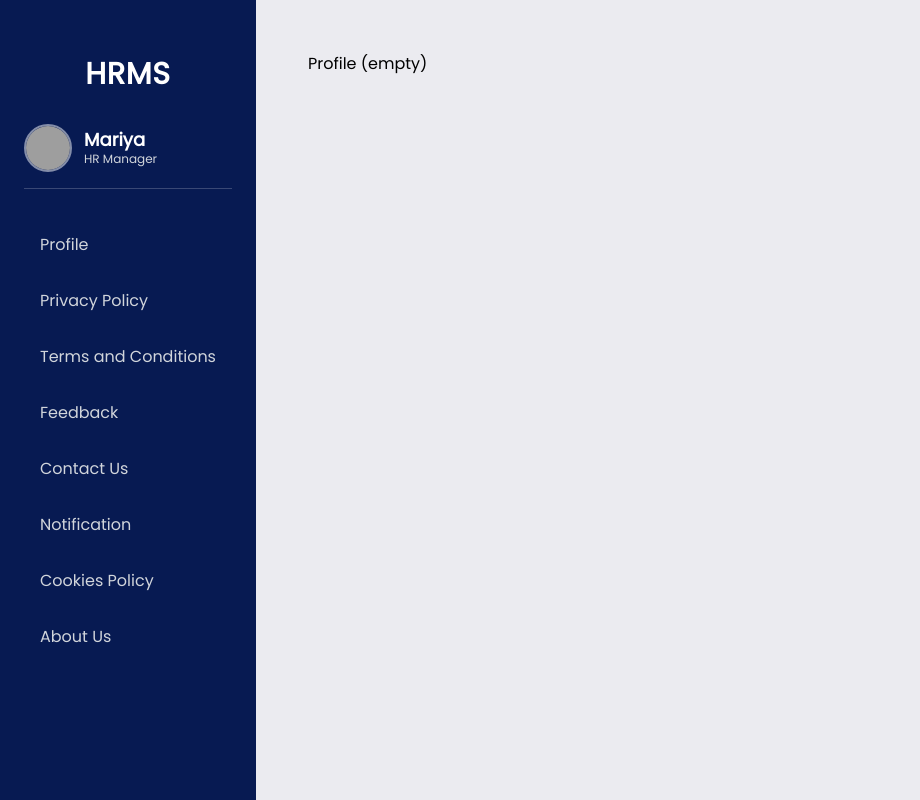
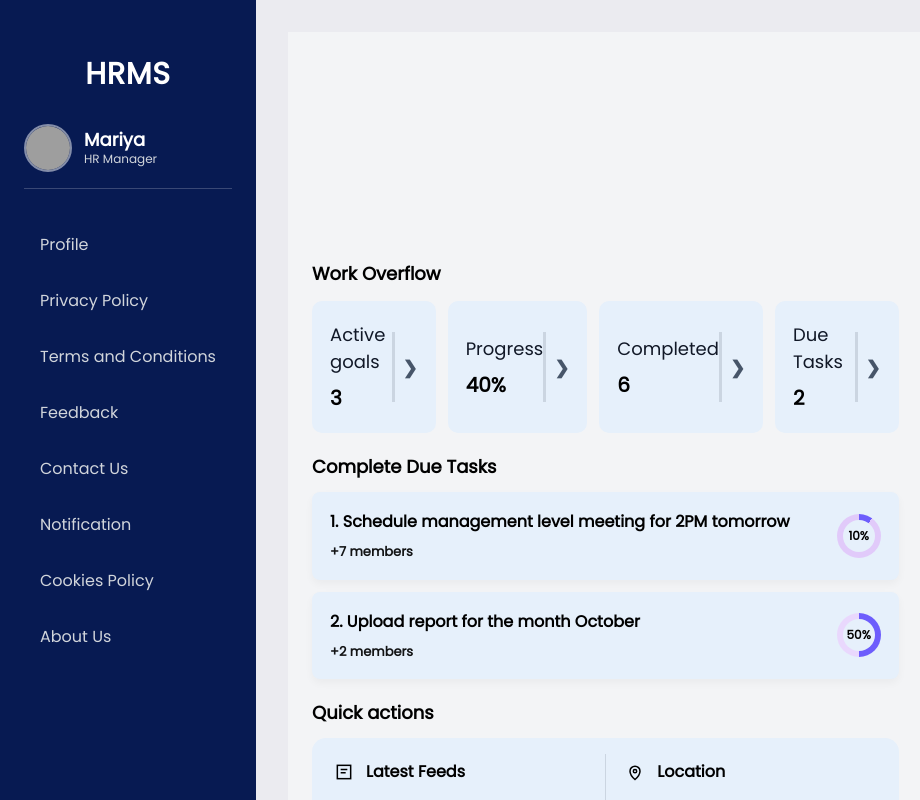
Before and after one commit to jogipradnya/HRMS-FigmaPages, a React (Create React App) app: page / in a window 1280 px wide. Shown: the whole page, without its empty margins (0-920 px from the left). Built offline with nearby package versions, Linux system fonts and the light colour scheme; grey boxes are pictures that could not be loaded.

Commit message:
profile sections

```diff
--- a/src/pages/Profile.js
+++ b/src/pages/Profile.js
@@ -1,3 +1,269 @@
 export default function Profile() {
-  return <div style={{ padding: 20 }}>Profile (empty)</div>;
+  return (
+    <div style={{ padding: '48px 24px 24px', background: '#f3f4f6', minHeight: '100vh' }}>
+      <div style={{ maxWidth: 1300, margin: '0 auto', display: 'grid', gridTemplateColumns: '2fr 1fr', gap: 32 }}>
+        {/* Main column */}
+        <div>
+          {/* Profile placeholder - leave space for existing sidebar/profile area */}
+
+
+         {/* Work Overflow */}
+<div style={{ marginTop: 180 }}>
+  <h3 style={{ margin: '8px 0 14px', fontSize: 18, fontWeight: 600 }}>
+    Work Overflow
+  </h3>
+
+  <div style={{ display: 'flex', gap: 12 }}>
+    {[
+      { label: 'Active goals', value: '3' },
+      { label: 'Progress', value: '40%' },
+      { label: 'Completed', value: '6' },
+      { label: 'Due Tasks', value: '2' }
+    ].map((item, index) => (
+      <div
+        key={index}
+        style={{
+          flex: 1,
+          background: '#e6f0fb',
+          padding: '20px 18px',
+          borderRadius: 10,
+          display: 'flex',
+          alignItems: 'center',
+          justifyContent: 'space-between'
+        }}
+      >
+        {/* Left Content */}
+        <div>
+          <div style={{ fontSize: 18, fontWeight: 500, color: '#111827' }}>
+            {item.label}
+          </div>
+          <div style={{ marginTop: 8, fontSize: 20, fontWeight: 700 }}>
+            {item.value}
+          </div>
+        </div>
+
+        {/* Divider + Arrow */}
+        <div style={{ display: 'flex', alignItems: 'center', gap: 8 }}>
+          <div
+            style={{
+              width: 3,
+              height: 70,
+              backgroundColor: '#cbd5e1'
+            }}
+          />
+          <div
+            style={{
+              fontSize: 18,
+              color: '#475569',
+              fontWeight: 600
+            }}
+          >
+            ❯
+          </div>
+        </div>
+      </div>
+    ))}
+  </div>
+</div>
+
+
+          {/* Complete Due Tasks */}
+          <div style={{ marginTop: 20 }}>
+            <h3 style={{ margin: '6px 0 12px', fontSize: 18, fontWeight: 600 }}>Complete Due Tasks</h3>
+
+            <div style={{ display: 'flex', flexDirection: 'column', gap: 12 }}>
+              <div style={{ background: '#e6f0fb', padding: 18, borderRadius: 8, boxShadow: '0 4px 8px rgba(2,6,23,0.04)', display: 'flex', justifyContent: 'space-between', alignItems: 'center' }}>
+                <div>
+                  <div style={{ fontSize: 16, fontWeight: 600 }}>1. Schedule management level meeting for 2PM tomorrow</div>
+                  <div style={{ marginTop: 8, color: '#121314ff', fontSize: 13, fontWeight: 900 }}>+7 members</div>
+                </div>
+                <div
+  style={{
+    width: 44,
+    height: 44,
+    borderRadius: '50%',
+    background: 'conic-gradient(#6d5dfc 10%, #e1cafaff 0)',
+    display: 'flex',
+    alignItems: 'center',
+    justifyContent: 'center'
+  }}
+>
+  <div
+    style={{
+      width: 32,
+      height: 32,
+      borderRadius: '50%',
+      background: '#e6f0fb',
+      display: 'flex',
+      alignItems: 'center',
+      justifyContent: 'center',
+      fontSize: 12,
+      fontWeight: 600
+    }}
+  >
+    10%
+  </div>
+</div>
+
+              </div>
+
+              <div style={{ background: '#e6f0fb', padding: 18, borderRadius: 8, boxShadow: '0 4px 8px rgba(2,6,23,0.04)', display: 'flex', justifyContent: 'space-between', alignItems: 'center' }}>
+                <div>
+                  <div style={{ fontSize: 16, fontWeight: 600 }}>2. Upload report for the month October</div>
+                  <div style={{ marginTop: 8, color: '#121314ff', fontSize: 13, fontWeight: 900}}>+2 members</div>
+                </div>
+                <div
+  style={{
+    width: 44,
+    height: 44,
+    borderRadius: '50%',
+    background: 'conic-gradient(#6d5dfc 50%, #e9d8fd 0)',
+    display: 'flex',
+    alignItems: 'center',
+    justifyContent: 'center'
+  }}
+>
+  <div
+    style={{
+      width: 32,
+      height: 32,
+      borderRadius: '50%',
+      background: '#e6f0fb',
+      display: 'flex',
+      alignItems: 'center',
+      justifyContent: 'center',
+      fontSize: 12,
+      fontWeight: 600
+    }}
+  >
+    50%
+  </div>
+</div>
+
+              </div>
+            </div>
+          </div>
+
+          {/* Quick actions */}
+          <div style={{ marginTop: 20 }}>
+  <h3 style={{ margin: '6px 0 12px', fontSize: 18, fontWeight: 600 }}>
+    Quick actions
+  </h3>
+
+  <div
+    style={{
+      background: '#e6f0fb',
+      padding: 22,
+      borderRadius: 14,
+      position: 'relative'
+    }}
+  >
+    {/* Center separator */}
+    <div
+      style={{
+        position: 'absolute',
+        top: 16,
+        bottom: 16,
+        left: '50%',
+        width: 1,
+        background: '#cbd5e1'
+      }}
+    />
+
+    <div
+      style={{
+        display: 'grid',
+        gridTemplateColumns: '1fr 1fr',
+        rowGap: 18,
+        columnGap: 40
+      }}
+    >
+      {/* Latest Feeds */}
+      <div style={{ display: 'flex', alignItems: 'center', gap: 12 }}>
+        <svg width="20" height="20" viewBox="0 0 24 24" fill="none" stroke="#000" strokeWidth="1.8">
+          <rect x="4" y="4" width="16" height="16" />
+          <path d="M8 9h8M8 13h6" />
+        </svg>
+        <span style={{ fontSize: 16, fontWeight: 600 }}>Latest Feeds</span>
+      </div>
+
+      {/* Location */}
+      <div style={{ display: 'flex', alignItems: 'center', gap: 12 }}>
+        <svg width="20" height="20" viewBox="0 0 24 24" fill="none" stroke="#000" strokeWidth="1.8">
+          <path d="M12 21s6-5.3 6-10a6 6 0 10-12 0c0 4.7 6 10 6 10z" />
+          <circle cx="12" cy="11" r="2" />
+        </svg>
+        <span style={{ fontSize: 16, fontWeight: 600 }}>Location</span>
+      </div>
+
+      {/* Latest Uploads */}
+      <div style={{ display: 'flex', alignItems: 'center', gap: 12 }}>
+        <svg width="20" height="20" viewBox="0 0 24 24" fill="none" stroke="#000" strokeWidth="1.8">
+          <path d="M12 16V4" />
+          <path d="M8 8l4-4 4 4" />
+          <path d="M4 20h16" />
+        </svg>
+        <span style={{ fontSize: 16, fontWeight: 600 }}>Latest Uploads</span>
+      </div>
+
+      {/* Recently deleted */}
+      <div style={{ display: 'flex', alignItems: 'center', gap: 12 }}>
+        <svg width="20" height="20" viewBox="0 0 24 24" fill="none" stroke="#000" strokeWidth="1.8">
+          <path d="M3 6h18" />
+          <path d="M8 6v14h8V6" />
+          <path d="M10 10v6M14 10v6" />
+        </svg>
+        <span style={{ fontSize: 16, fontWeight: 600 }}>Recently deleted</span>
+      </div>
+
+      {/* Languages */}
+      <div style={{ display: 'flex', alignItems: 'center', gap: 12 }}>
+        <svg width="20" height="20" viewBox="0 0 24 24" fill="none" stroke="#000" strokeWidth="1.8">
+          <path d="M4 5h8" />
+          <path d="M8 5v14" />
+          <path d="M4 19h8" />
+          <path d="M14 7h6" />
+          <path d="M17 7v10" />
+        </svg>
+        <span style={{ fontSize: 16, fontWeight: 600 }}>Languages</span>
+      </div>
+
+      {/* Clear History */}
+      <div style={{ display: 'flex', alignItems: 'center', gap: 12 }}>
+        <svg width="20" height="20" viewBox="0 0 24 24" fill="none" stroke="#000" strokeWidth="1.8">
+          <path d="M3 12a9 9 0 109-9" />
+          <path d="M3 3v6h6" />
+          <path d="M12 7v5l3 3" />
+        </svg>
+        <span style={{ fontSize: 16, fontWeight: 600 }}>Clear History</span>
+      </div>
+
+      {/* Display */}
+      <div style={{ display: 'flex', alignItems: 'center', gap: 12 }}>
+        <svg width="20" height="20" viewBox="0 0 24 24" fill="none" stroke="#000" strokeWidth="1.8">
+          <rect x="3" y="4" width="18" height="12" />
+          <path d="M8 20h8" />
+        </svg>
+        <span style={{ fontSize: 16, fontWeight: 600 }}>Display</span>
+      </div>
+
+      {/* Files & Documents */}
+      <div style={{ display: 'flex', alignItems: 'center', gap: 12 }}>
+        <svg width="20" height="20" viewBox="0 0 24 24" fill="none" stroke="#000" strokeWidth="1.8">
+          <path d="M6 3h8l4 4v14H6z" />
+          <path d="M14 3v5h5" />
+        </svg>
+        <span style={{ fontSize: 16, fontWeight: 600 }}>
+          Files & Documents
+        </span>
+      </div>
+    </div>
+  </div>
+</div>
+
+
+        </div>
+      </div>
+    </div>
+  );
 }
```
